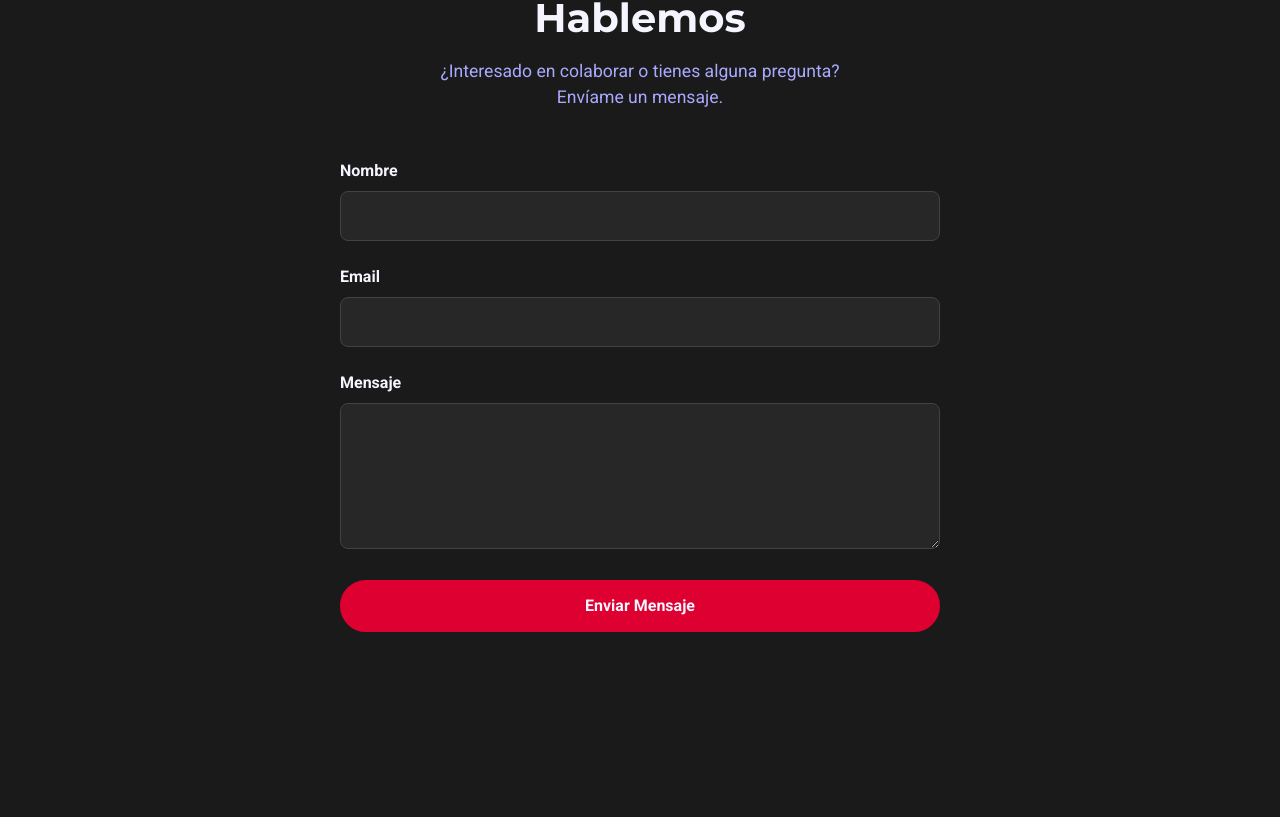
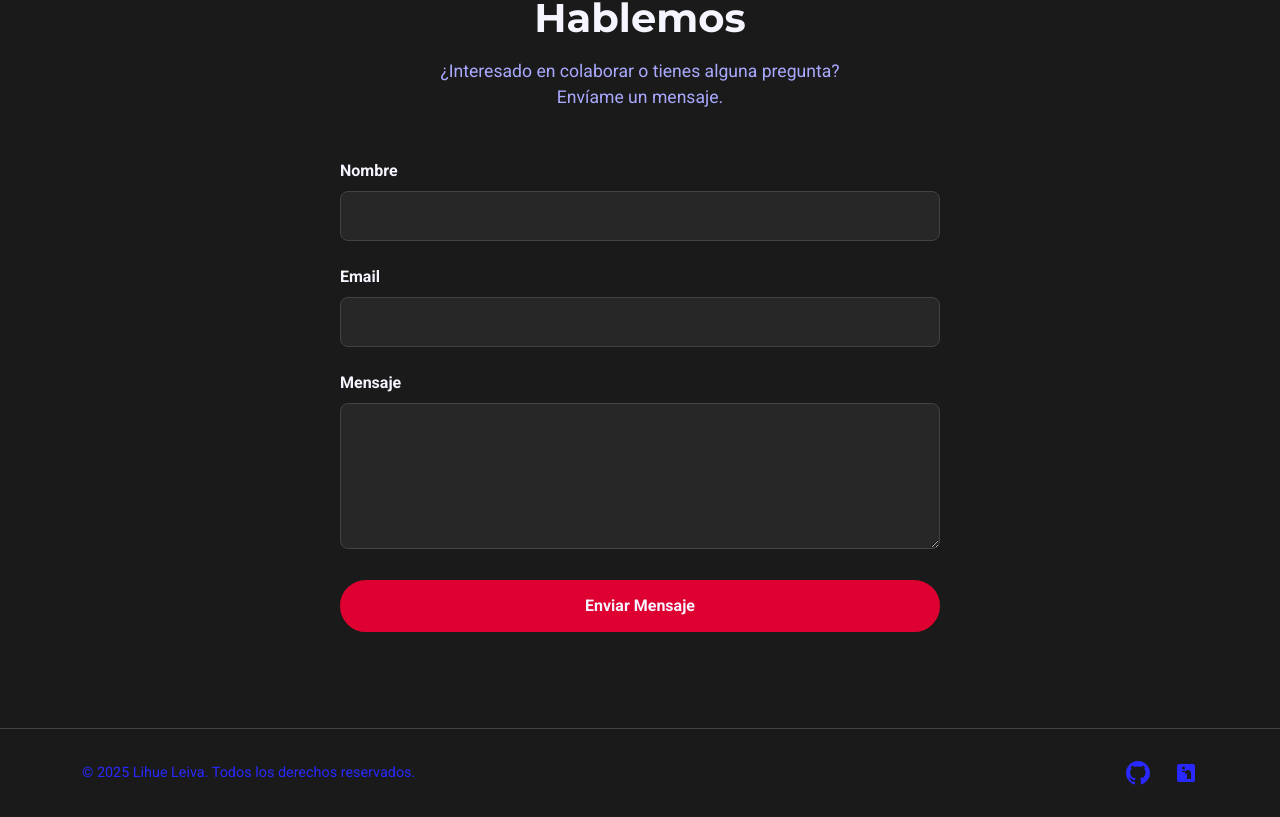
Before and after one commit to lihueleiva/lihueleiva-dev-portfolio, an Angular app: page / in a window 1280 px wide. Shown: the part 4504-5321 px from the top of the page. Before the commit the page ends 5232 px from the top, so only its background shows below. Built offline with nearby package versions, Linux system fonts and the light colour scheme.

Commit message:
feat: build footer component

```diff
--- a/src/app/app.html
+++ b/src/app/app.html
@@ -5,3 +5,4 @@
 <app-projects></app-projects>
 <app-certifications></app-certifications>
 <app-contact></app-contact>
+<app-footer></app-footer>
--- a/src/app/app.ts
+++ b/src/app/app.ts
@@ -6,12 +6,13 @@ import { Skills } from "./components/skills/skills";
 import { ProjectsComponent } from './components/projects/projects';
 import { CertificationsComponent } from './components/certifications/certifications';
 import { Contact } from "./components/contact/contact";
+import { Footer } from "./components/footer/footer";
 
 
 @Component({
   selector: 'app-root',
   standalone: true,
-  imports: [Header, Hero, About, Skills, ProjectsComponent, CertificationsComponent, Contact],
+  imports: [Header, Hero, About, Skills, ProjectsComponent, CertificationsComponent, Contact, Footer],
   templateUrl: './app.html',
   styleUrl: './app.scss'
 })
--- /dev/null
+++ b/src/app/components/footer/footer.html
@@ -0,0 +1,15 @@
+<footer class="footer">
+  <div class="footer__container container">
+    <p class="footer__copyright">
+      &copy; 2025 Lihue Leiva. Todos los derechos reservados.
+    </p>
+    <div class="footer__socials">
+      <a href="https://github.com/tu-usuario" target="_blank" aria-label="GitHub">
+        <svg xmlns="http://www.w3.org/2000/svg" viewBox="0 0 16 16"><path d="M8 0C3.6 0 0 3.6 0 8c0 3.5 2.3 6.5 5.5 7.6.4.1.5-.2.5-.4v-1.4c-2.2.5-2.7-1-2.7-1-.4-1-.9-1.2-.9-1.2-.7-.5.1-.5.1-.5.8.1 1.2.8 1.2.8.7 1.2 1.9.9 2.3.7.1-.5.3-.9.5-1.1-1.8-.2-3.7-.9-3.7-4 0-.9.3-1.6.8-2.2-.1-.2-.4-1 .1-2.1 0 0 .7-.2 2.2.8.6-.2 1.3-.3 2-.3s1.4.1 2 .3c1.5-1 2.2-.8 2.2-.8.5 1.2.2 1.9.1 2.1.5.6.8 1.3.8 2.2 0 3.1-1.9 3.8-3.7 4 .3.3.6.8.6 1.5v2.2c0 .2.1.5.5.4A8 8 0 0016 8c0-4.4-3.6-8-8-8z"/></svg>
+      </a>
+      <a href="https://linkedin.com/in/tu-usuario" target="_blank" aria-label="LinkedIn">
+        <svg xmlns="http://www.w3.org/2000/svg" viewBox="0 0 24 24"><path d="M19 3a2 2 0 012 2v14a2 2 0 01-2 2H5a2 2 0 01-2-2V5a2 2 0 012-2h14zm-8 15v-7h-3v7h3zM9.5 8.5A1.5 1.5 0 108 7a1.5 1.5 0 001.5 1.5zm4.5 9.5h3V12.7c0-2.5-1.4-3.7-3.1-3.7-1.4 0-2.4 1-2.9 1.9V10h-3v8h3v-4c0-.7.3-1.4 1-1.4.7 0 1 .7 1 1.4v4z"/></svg>
+      </a>
+    </div>
+  </div>
+</footer>
--- /dev/null
+++ b/src/app/components/footer/footer.scss
@@ -0,0 +1,41 @@
+@use 'sass:color';
+@use '../../variables' as styles;
+
+.footer {
+  background-color: styles.$dark;
+  border-top: 1px solid styles.$secondary;
+  padding: 2rem 0;
+
+  &__container {
+    display: flex;
+    justify-content: space-between;
+    align-items: center;
+  }
+
+  &__copyright {
+    margin: 0;
+    color: color.adjust(styles.$light, $lightness: -40%);
+    font-size: 0.9rem;
+  }
+
+  &__socials {
+    display: flex;
+    gap: 1.5rem;
+
+    a {
+      color: color.adjust(styles.$light, $lightness: -40%);
+      transition: all 0.3s ease;
+
+      &:hover {
+        color: styles.$primary;
+        transform: translateY(-3px);
+      }
+
+      svg {
+        width: 24px;
+        height: 24px;
+        fill: currentColor;
+      }
+    }
+  }
+}
```
Also changed, not shown: src/app/components/footer/footer.ts (added, +11 -0 lines).
